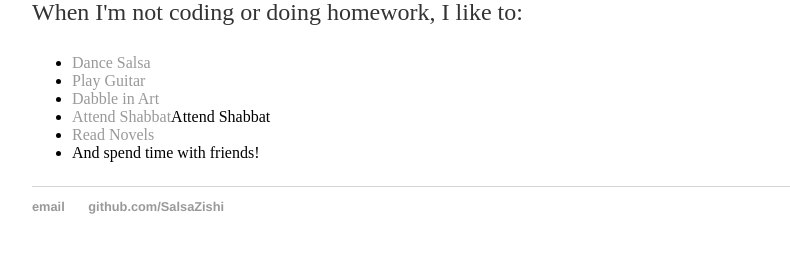
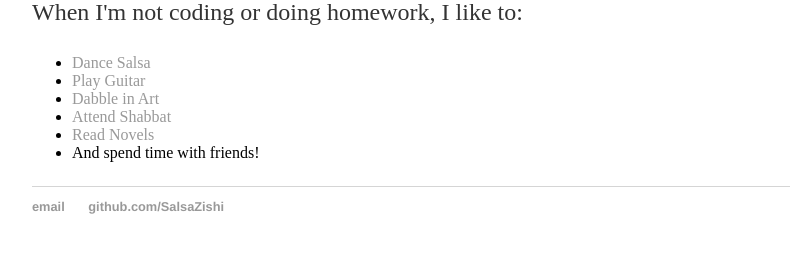
Before and after one commit to SalsaZishi/justanothercsguy.github.io, a Jekyll site: the page built from about/index.html, in a window 1280 px wide. Shown: the part 235-488 px from the top of the page, without its empty margins (160-950 px from the left). Built offline with Jekyll 4.4.1, drawn with Linux system fonts in a browser that asks for light colours.

Commit message:
Update index.html

```diff
--- a/about/index.html
+++ b/about/index.html
@@ -11,7 +11,7 @@ title: Zishi Wu's Blog
     <li><a href="http://www.salsadallas.com/images/salsa1.jpg">Dance Salsa</a></li>
     <li><a href="https://www.music-lessons.ca/wp-content/uploads/2012/04/Acoustic-Guitar.jpeg">Play Guitar</a></li>
     <li><a href="https://cdn.sketchbook.com/assets/checkout/register/tools_icon-fa3625f122fdb6c012b36f7cf7aa64bf.jpg">Dabble in Art</a></li>
-    <li><a href="http://www.jr.co.il/hotsites/images/shabbat-01l.jpg">Attend Shabbat</a>Attend Shabbat</li>
+    <li><a href="http://www.jr.co.il/hotsites/images/shabbat-01l.jpg">Attend Shabbat</a></li>
     <li><a href="http://ecimages.kobobooks.com/Image.ashx?imageID=bUTjU1XvAkavLrUn3jAYgA">Read Novels</a></li>
     <li>And spend time with friends!</li>
   </ul>
```
